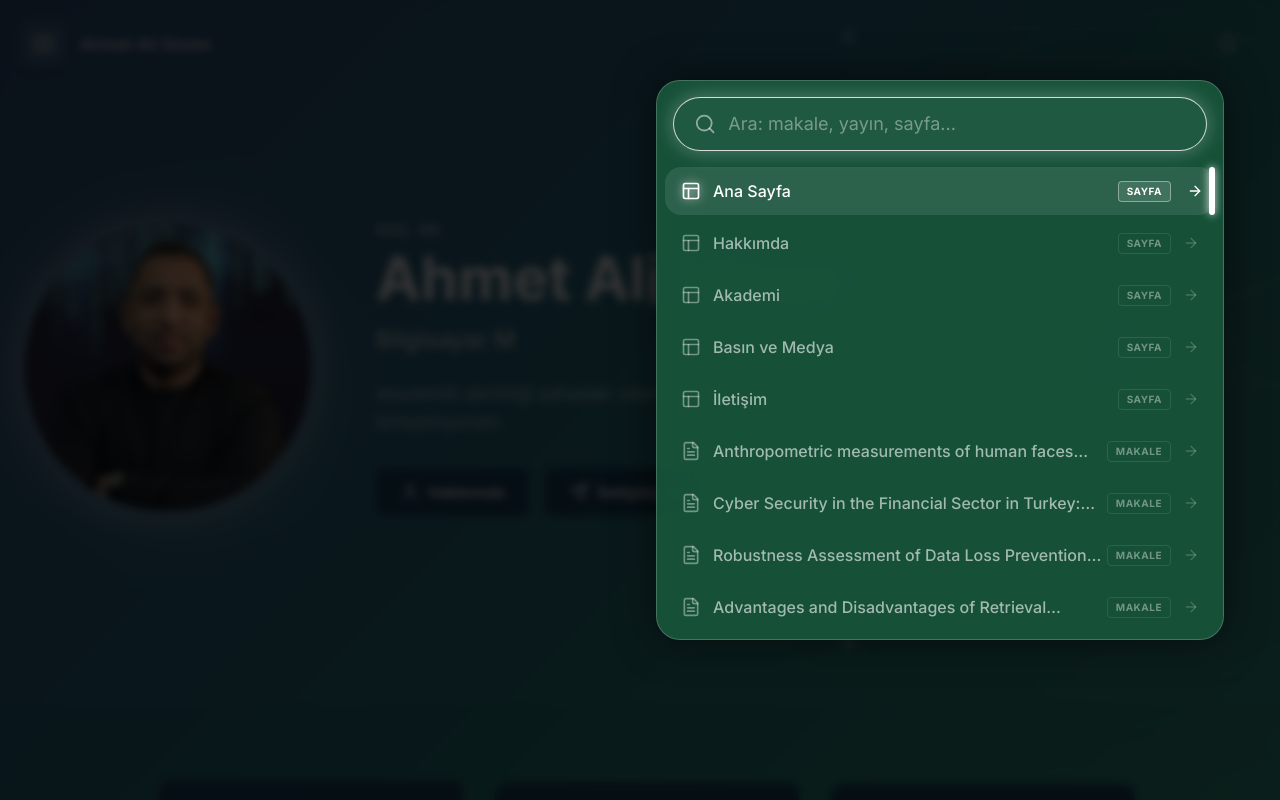
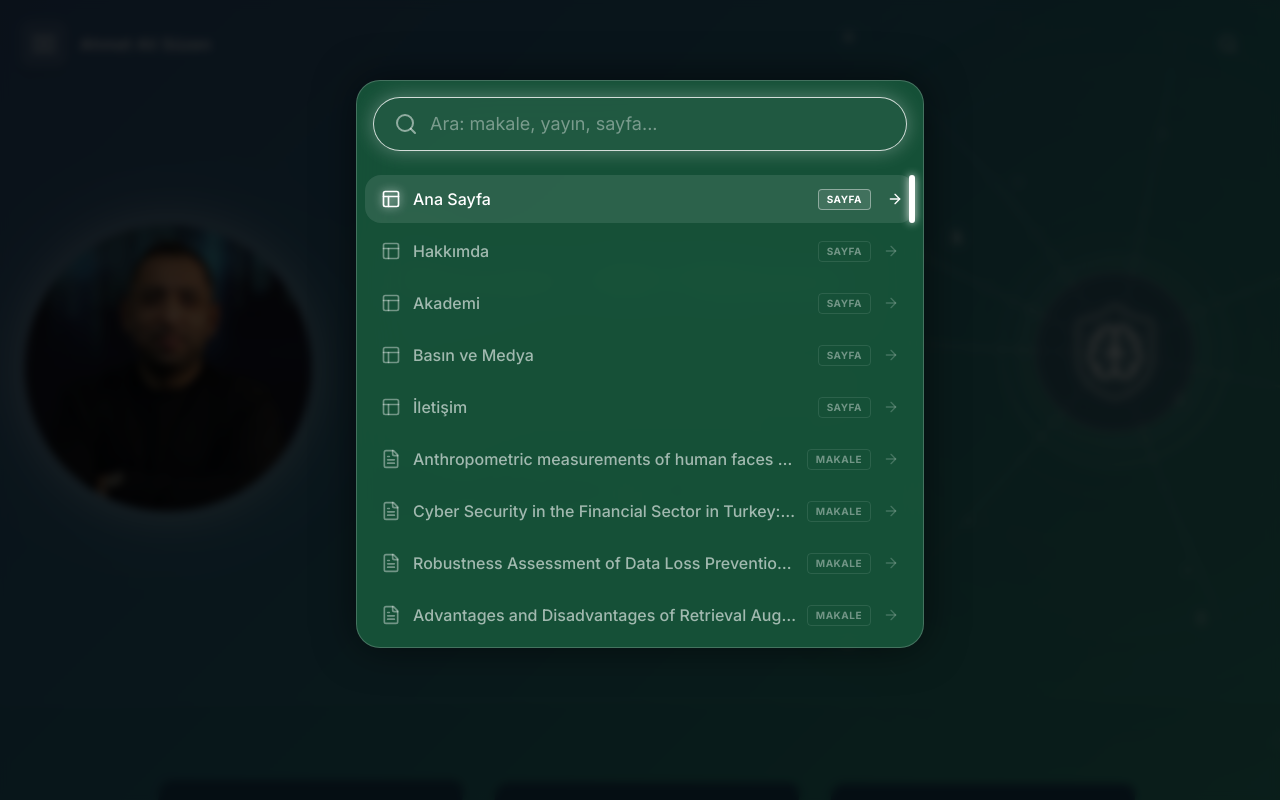
Before and after one commit to snmmdogann/aasweb, a Next.js app: page / in a window 1280 px wide. Both pictures are taken after a click on the button 1228 px from the left and 44 px from the top of the page. Shown: the top 800 px of the page. Built offline with nearby package versions, Linux system fonts and the light colour scheme.

Commit message:
fotomenubar

```diff
--- a/components/home/Hero.tsx
+++ b/components/home/Hero.tsx
@@ -8,9 +8,9 @@ import { siteConfig } from '@/data/site-config';
 import { useTypewriter } from '@/lib/useTypewriter';
 import { CyberNetwork } from './CyberNetwork';
 
-// Hocanın portre fotoğrafı: public/images/ahmet-ali-suzen.jpg dosyasını koyunca
+// Hocanın portre fotoğrafı:
 // otomatik gösterilir. Dosyayı koymadan önce null bırakırsan "AAS" monogramı görünür.
-const portreUrl: string | null = '/images/ahmet-ali-suzen.jpg';
+const portreUrl: string | null = '/images/press/aas.jpeg';
 
 const container = {
   hidden: {},
--- a/components/layout/OffCanvasMenu.tsx
+++ b/components/layout/OffCanvasMenu.tsx
@@ -68,7 +68,7 @@ export function OffCanvasMenu({ isOpen, onClose }: OffCanvasMenuProps) {
   // Çeyrek daire boyutu (px cinsinden)
   const SIZE = 420;
   // Yay yarıçapı — öğeler bu yarıçaptaki yay üzerine yerleşir
-  const RADIUS = SIZE * 0.58;
+  const RADIUS = SIZE * 0.55;
   // Öğelerin yay üzerindeki açı aralığı (derece).
   // Koordinat sistemi: sol-üst köşe merkez, 0° = aşağı, 90° = sağ.
   // İlk öğe (Anasayfa) sağ-üst tarafta (büyük açı), son öğe (İletişim) sol-alt tarafta (küçük açı).
@@ -154,30 +154,32 @@ export function OffCanvasMenu({ isOpen, onClose }: OffCanvasMenuProps) {
               {navLinks.map((link, index) => {
                 const active = pathname === link.href;
 
-                // Her öğenin nokta pozisyonu — köşegen boyunca eşit görsel mesafe.
-                // Sol-üst köşe (0,0) merkez; sağa ve aşağıya gider.
-                // Eşit Euclidean mesafe (~60px) sağlamak için elle ayarlanmış.
-                const positions = [
-                  { x: 225, y: 63 },   // Anasayfa   — sağ-üst
-                  { x: 193, y: 120 },   // Hakkımda
-                  { x: 155, y: 172 },   // Akademi    — ortada (köşegen)
-                  { x: 112, y: 220 },   // Basın ve Medya
-                  { x: 63, y: 262 },    // İletişim   — sol-alt
-                ];
-                const { x, y } = positions[index];
+                // Kullanıcının tam isteği:
+                // 1. Basın ve Medya, İletişim'e doğru BİRAZ daha yaklaştırıldı (y=195'ten y=200'e çekildi).
+                // 2. İletişim dip noktada (y=228) sabit bırakıldı.
+                // 3. Aralarındaki boşluk tam kararında (28px) ayarlandı.
+                const customY = [65, 115, 160, 200, 228];
+                const cy = customY[index] || 0;
+
+                // Çember denklemi: x^2 + y^2 = R^2 => x = sqrt(R^2 - y^2)
+                const R = RADIUS - 0.5;
+                const cx = Math.sqrt(Math.max(0, R * R - cy * cy));
+
+                const dotWidth = active ? 8 : 5;
 
                 return (
                   <motion.li
                     key={link.href}
                     className="absolute flex items-center"
                     style={{
-                      left: x,
-                      top: y,
-                      transform: 'translateY(-50%)',
+                      // Sol kenarı, noktanın genişliğinin yarısı kadar geriye çekerek noktanın merkezini tam cx konumuna alıyoruz.
+                      left: cx - (dotWidth / 2),
+                      top: cy,
                     }}
-                    initial={{ opacity: 0, scale: 0.3, filter: 'blur(8px)' }}
-                    animate={{ opacity: 1, scale: 1, filter: 'blur(0px)' }}
-                    exit={{ opacity: 0, scale: 0.3, filter: 'blur(8px)' }}
+                    // Framer Motion, style içindeki transform'u ezdiği için translateY(-50%) işlemini 'y' prop'u ile yapmalıyız.
+                    initial={{ opacity: 0, scale: 0.3, filter: 'blur(8px)', y: '-50%' }}
+                    animate={{ opacity: 1, scale: 1, filter: 'blur(0px)', y: '-50%' }}
+                    exit={{ opacity: 0, scale: 0.3, filter: 'blur(8px)', y: '-50%' }}
                     transition={{
                       delay: 0.18 + index * 0.06,
                       duration: 0.45,
--- a/components/layout/SearchModal.tsx
+++ b/components/layout/SearchModal.tsx
@@ -107,19 +107,19 @@ export function SearchModal({ isOpen, onClose }: SearchModalProps) {
             onClick={onClose}
           />
           <motion.div
-            className="fixed left-1/2 top-[10%] z-[101] w-full max-w-[600px] -translate-x-1/2 px-4"
-            initial={{ opacity: 0, y: -20, scale: 0.95 }}
-            animate={{ opacity: 1, y: 0, scale: 1 }}
-            exit={{ opacity: 0, y: -20, scale: 0.95 }}
+            className="fixed left-1/2 top-[10%] z-[101] w-full max-w-[600px] px-4"
+            initial={{ opacity: 0, x: '-50%', y: -20, scale: 0.95 }}
+            animate={{ opacity: 1, x: '-50%', y: 0, scale: 1 }}
+            exit={{ opacity: 0, x: '-50%', y: -20, scale: 0.95 }}
             transition={{ duration: 0.2, ease: 'easeOut' }}
           >
             {/* Modal Container */}
             <div className="flex flex-col overflow-hidden rounded-3xl border border-white/20 bg-ink/90 backdrop-blur-xl shadow-[0_0_40px_rgba(0,0,0,0.5)]">
 
               {/* Search Input Area */}
-              <div className="p-4 pb-2">
-                <div className="flex items-center rounded-full border border-white/30 bg-white/5 px-5 py-3 shadow-[0_0_15px_rgba(255,255,255,0.05)] transition-all focus-within:border-white/80 focus-within:shadow-[0_0_20px_rgba(255,255,255,0.3)]">
-                  <Search className="mr-3 h-6 w-6 text-white/50" />
+              <div className="p-3 sm:p-4 pb-2">
+                <div className="flex items-center rounded-full border border-white/30 bg-white/5 px-4 sm:px-5 py-2.5 sm:py-3 shadow-[0_0_15px_rgba(255,255,255,0.05)] transition-all focus-within:border-white/80 focus-within:shadow-[0_0_20px_rgba(255,255,255,0.3)]">
+                  <Search className="mr-2 sm:mr-3 h-5 w-5 sm:h-6 sm:w-6 text-white/50 shrink-0" />
                   <input
                     ref={inputRef}
                     type="text"
@@ -164,20 +164,20 @@ export function SearchModal({ isOpen, onClose }: SearchModalProps) {
                         )}
                       >
                         {/* Sol Kısım: İkon ve Başlık */}
-                        <div className="flex items-center gap-3">
-                          {item.type === 'SAYFA' && <Layout className={cn("h-5 w-5 shrink-0 transition-colors", isActive ? "text-white drop-shadow-[0_0_5px_rgba(255,255,255,0.8)]" : "text-white/40 group-hover:text-white/60")} />}
-                          {item.type === 'EĞİTİM' && <Shield className={cn("h-5 w-5 shrink-0 transition-colors", isActive ? "text-white drop-shadow-[0_0_5px_rgba(255,255,255,0.8)]" : "text-white/40 group-hover:text-white/60")} />}
-                          {item.type === 'MAKALE' && <FileText className={cn("h-5 w-5 shrink-0 transition-colors", isActive ? "text-white drop-shadow-[0_0_5px_rgba(255,255,255,0.8)]" : "text-white/40 group-hover:text-white/60")} />}
-                          {item.type === 'KİTAP' && <BookOpen className={cn("h-5 w-5 shrink-0 transition-colors", isActive ? "text-white drop-shadow-[0_0_5px_rgba(255,255,255,0.8)]" : "text-white/40 group-hover:text-white/60")} />}
-                          {item.type === 'BİLDİRİ' && <Mic className={cn("h-5 w-5 shrink-0 transition-colors", isActive ? "text-white drop-shadow-[0_0_5px_rgba(255,255,255,0.8)]" : "text-white/40 group-hover:text-white/60")} />}
+                        <div className="flex items-center gap-2 sm:gap-3 flex-1 min-w-0 pr-2">
+                          {item.type === 'SAYFA' && <Layout className={cn("h-4 w-4 sm:h-5 sm:w-5 shrink-0 transition-colors", isActive ? "text-white drop-shadow-[0_0_5px_rgba(255,255,255,0.8)]" : "text-white/40 group-hover:text-white/60")} />}
+                          {item.type === 'EĞİTİM' && <Shield className={cn("h-4 w-4 sm:h-5 sm:w-5 shrink-0 transition-colors", isActive ? "text-white drop-shadow-[0_0_5px_rgba(255,255,255,0.8)]" : "text-white/40 group-hover:text-white/60")} />}
+                          {item.type === 'MAKALE' && <FileText className={cn("h-4 w-4 sm:h-5 sm:w-5 shrink-0 transition-colors", isActive ? "text-white drop-shadow-[0_0_5px_rgba(255,255,255,0.8)]" : "text-white/40 group-hover:text-white/60")} />}
+                          {item.type === 'KİTAP' && <BookOpen className={cn("h-4 w-4 sm:h-5 sm:w-5 shrink-0 transition-colors", isActive ? "text-white drop-shadow-[0_0_5px_rgba(255,255,255,0.8)]" : "text-white/40 group-hover:text-white/60")} />}
+                          {item.type === 'BİLDİRİ' && <Mic className={cn("h-4 w-4 sm:h-5 sm:w-5 shrink-0 transition-colors", isActive ? "text-white drop-shadow-[0_0_5px_rgba(255,255,255,0.8)]" : "text-white/40 group-hover:text-white/60")} />}
 
-                          <span className="font-medium line-clamp-1">{item.title}</span>
+                          <span className="font-medium truncate text-sm sm:text-base">{item.title}</span>
                         </div>
 
                         {/* Sağ Kısım: Rozet ve Ok */}
-                        <div className="flex items-center gap-3">
+                        <div className="flex items-center gap-2 sm:gap-3 shrink-0">
                           <span className={cn(
-                            "rounded border px-2 py-0.5 text-[10px] font-bold tracking-wider transition-colors",
+                            "rounded border px-1.5 sm:px-2 py-0.5 text-[9px] sm:text-[10px] font-bold tracking-wider transition-colors whitespace-nowrap",
                             isActive
                               ? "border-white/40 text-white bg-white/10"
                               : "border-white/10 text-white/40 group-hover:border-white/20"
@@ -185,7 +185,7 @@ export function SearchModal({ isOpen, onClose }: SearchModalProps) {
                             {item.type}
                           </span>
                           <ArrowRight className={cn(
-                            "h-4 w-4 transition-transform duration-300",
+                            "hidden sm:block h-4 w-4 transition-transform duration-300",
                             isActive ? "text-white translate-x-1" : "text-white/20"
                           )} />
                         </div>
```
Also changed, not shown: public/images/ahmet-ali-suzen.jpg (deleted), public/images/press/aas.jpeg (added). Lines whose indentation alone changed are shown as unchanged.
